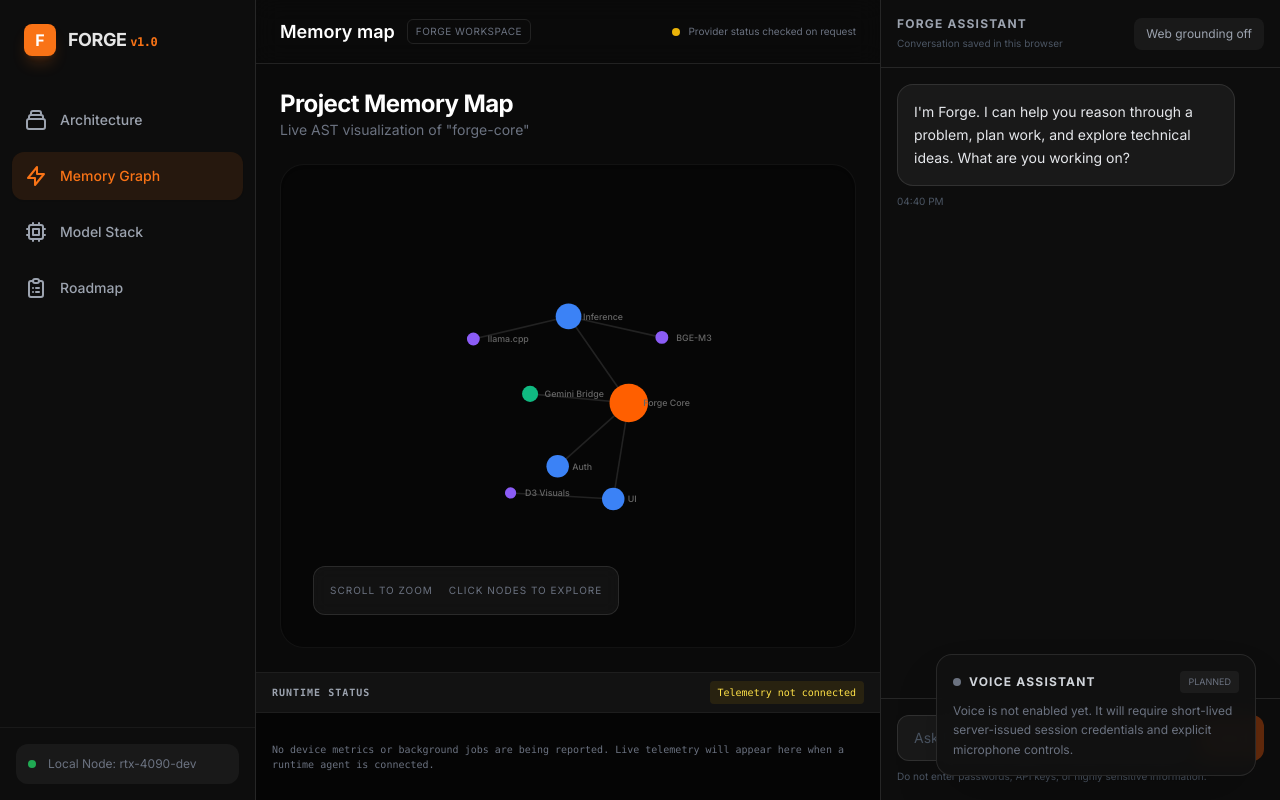
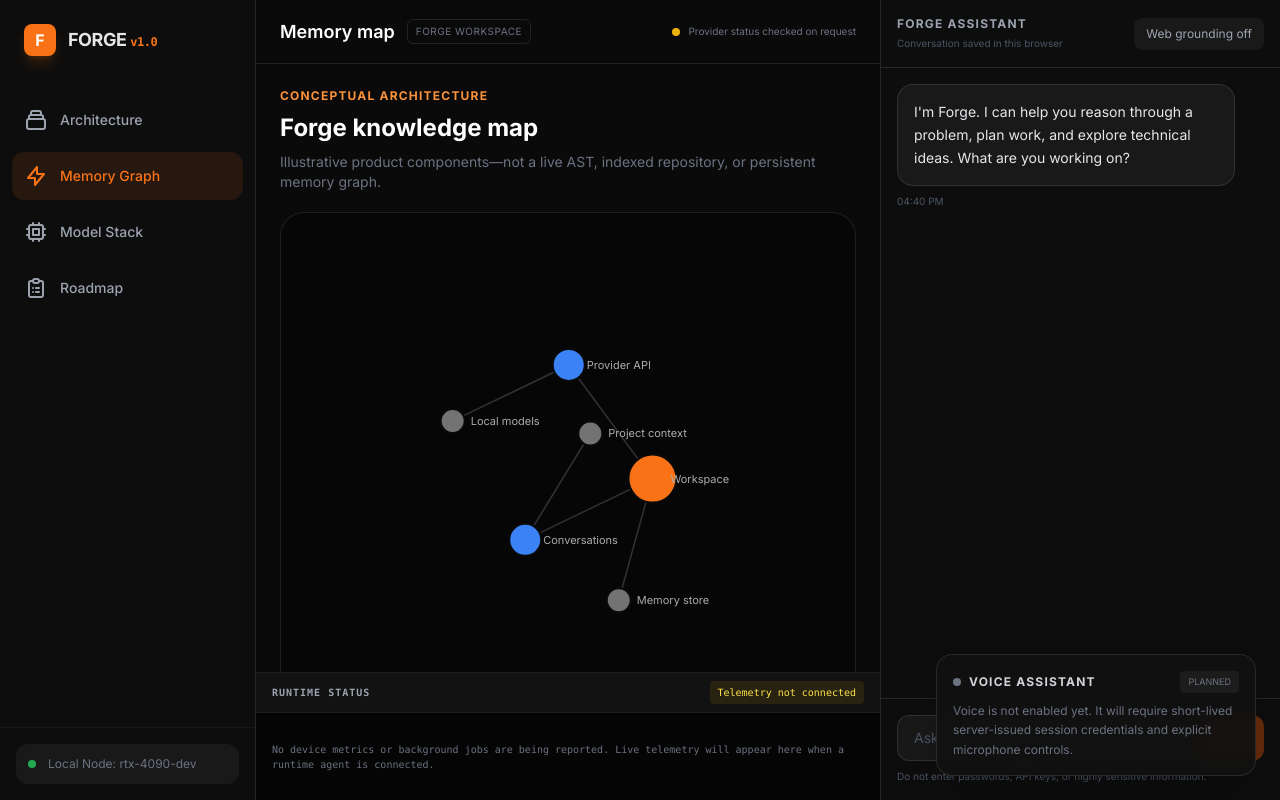
Before and after one commit to yobi369/Forged-AI-Companion, a React (Vite) app: page / in a window 1280 px wide. Both pictures are taken after a click on the button "Memory Graph". Built offline with nearby package versions, Linux system fonts and the light colour scheme.

Commit message:
fix: remove simulated capabilities from workspace views

```diff
--- a/components/MemoryGraph.tsx
+++ b/components/MemoryGraph.tsx
@@ -1,167 +1,82 @@
+import React, { useEffect, useRef, useState } from "react";
+import * as d3 from "d3";
 
-import React, { useEffect, useRef, useState } from 'react';
-import * as d3 from 'd3';
+type Node = { id: string; group: number; size: number; details: string };
 
 export const MemoryGraph: React.FC = () => {
   const svgRef = useRef<SVGSVGElement>(null);
-  const [selectedNode, setSelectedNode] = useState<any>(null);
+  const [selectedNode, setSelectedNode] = useState<Node | null>(null);
 
   useEffect(() => {
     if (!svgRef.current) return;
+    const width = Math.max(svgRef.current.clientWidth, 320);
+    const height = 520;
+    const nodes: Node[] = [
+      { id: "Workspace", group: 1, size: 24, details: "The user-facing Forge workspace. This is a conceptual product component." },
+      { id: "Conversations", group: 2, size: 16, details: "Conversation history currently persists in browser local storage." },
+      { id: "Provider API", group: 2, size: 16, details: "A server-side Gemini request adapter with bounded input validation." },
+      { id: "Memory store", group: 3, size: 12, details: "Planned: an inspectable, editable, exportable, and deletable memory store." },
+      { id: "Local models", group: 3, size: 12, details: "Planned: optional local model runtime adapters and health checks." },
+      { id: "Project context", group: 3, size: 12, details: "Planned: permissioned repository indexing with source provenance." },
+    ];
+    const links = [
+      { source: "Workspace", target: "Conversations" },
+      { source: "Workspace", target: "Provider API" },
+      { source: "Workspace", target: "Memory store" },
+      { source: "Provider API", target: "Local models" },
+      { source: "Conversations", target: "Project context" },
+    ];
 
-    const width = svgRef.current.clientWidth;
-    const height = 600;
+    const svg = d3.select(svgRef.current).attr("viewBox", [0, 0, width, height]).attr("width", width).attr("height", height);
+    svg.selectAll("*").remove();
+    const simulation = d3.forceSimulation(nodes as any)
+      .force("link", d3.forceLink(links).id((d: any) => d.id).distance(125))
+      .force("charge", d3.forceManyBody().strength(-420))
+      .force("center", d3.forceCenter(width / 2, height / 2))
+      .force("x", d3.forceX(width / 2).strength(0.08))
+      .force("y", d3.forceY(height / 2).strength(0.08));
 
-    const data = {
-      nodes: [
-        { id: 'Forge Core', group: 1, size: 24, details: 'Main entry point and orchestrator.' },
-        { id: 'Auth', group: 2, size: 14, details: 'JWT and Local storage management.' },
-        { id: 'Inference', group: 2, size: 16, details: 'LLM bridge and quantization logic.' },
-        { id: 'UI', group: 2, size: 14, details: 'React + Tailwind component library.' },
-        { id: 'llama.cpp', group: 3, size: 8, details: 'The backbone for local weights.' },
-        { id: 'BGE-M3', group: 3, size: 8, details: 'Embedding engine for project memory.' },
-        { id: 'D3 Visuals', group: 3, size: 7, details: 'Graph rendering and interaction.' },
-        { id: 'Gemini Bridge', group: 4, size: 10, details: 'High-level architectural reasoning.' },
-      ],
-      links: [
-        { source: 'Forge Core', target: 'Auth' },
-        { source: 'Forge Core', target: 'Inference' },
-        { source: 'Forge Core', target: 'UI' },
-        { source: 'Inference', target: 'llama.cpp' },
-        { source: 'Inference', target: 'BGE-M3' },
-        { source: 'UI', target: 'D3 Visuals' },
-        { source: 'Forge Core', target: 'Gemini Bridge' },
-      ]
-    };
+    const link = svg.append("g").attr("stroke", "#333").selectAll("line").data(links).join("line").attr("stroke-width", 1.5);
+    const node = svg.append("g").selectAll("circle").data(nodes).join("circle")
+      .attr("r", (d) => d.size)
+      .attr("fill", (d) => d.group === 1 ? "#f97316" : d.group === 2 ? "#3b82f6" : "#737373")
+      .attr("stroke", "#0a0a0a").attr("stroke-width", 2).attr("cursor", "pointer")
+      .on("click", (_event, d) => setSelectedNode(d))
+      .call(d3.drag<SVGCircleElement, Node>()
+        .on("start", (event) => { if (!event.active) simulation.alphaTarget(0.25).restart(); event.subject.fx = event.subject.x; event.subject.fy = event.subject.y; })
+        .on("drag", (event) => { event.subject.fx = event.x; event.subject.fy = event.y; })
+        .on("end", (event) => { if (!event.active) simulation.alphaTarget(0); event.subject.fx = null; event.subject.fy = null; }));
+    const labels = svg.append("g").selectAll("text").data(nodes).join("text")
+      .text((d) => d.id).attr("font-size", "11px").attr("dx", 18).attr("dy", 4).attr("fill", "#aaa").attr("pointer-events", "none");
 
-    const svg = d3.select(svgRef.current)
-      .attr('width', width)
-      .attr('height', height)
-      .attr('viewBox', [0, 0, width, height]);
-
-    svg.selectAll("*").remove();
-
-    const simulation = d3.forceSimulation(data.nodes as any)
-      .force('link', d3.forceLink(data.links).id((d: any) => d.id).distance(120))
-      .force('charge', d3.forceManyBody().strength(-400))
-      .force('center', d3.forceCenter(width / 2, height / 2))
-      .force('x', d3.forceX(width / 2).strength(0.1))
-      .force('y', d3.forceY(height / 2).strength(0.1));
-
-    const link = svg.append('g')
-      .attr('stroke', '#222')
-      .selectAll('line')
-      .data(data.links)
-      .join('line')
-      .attr('stroke-width', 2);
-
-    const node = svg.append('g')
-      .selectAll('circle')
-      .data(data.nodes)
-      .join('circle')
-      .attr('r', (d: any) => d.size)
-      .attr('fill', (d: any) => {
-        if (d.group === 1) return '#ff5f00';
-        if (d.group === 2) return '#3b82f6';
-        if (d.group === 3) return '#8b5cf6';
-        return '#10b981';
-      })
-      .attr('cursor', 'pointer')
-      .on('click', (event, d) => setSelectedNode(d))
-      .call(d3.drag<SVGCircleElement, any>()
-        .on('start', dragstarted)
-        .on('drag', dragged)
-        .on('end', dragended));
-
-    const labels = svg.append('g')
-      .selectAll('text')
-      .data(data.nodes)
-      .join('text')
-      .text((d: any) => d.id)
-      .attr('font-size', '11px')
-      .attr('dx', 18)
-      .attr('dy', 4)
-      .attr('fill', '#666')
-      .attr('class', 'pointer-events-none font-medium');
-
-    simulation.on('tick', () => {
-      link
-        .attr('x1', (d: any) => d.source.x)
-        .attr('y1', (d: any) => d.source.y)
-        .attr('x2', (d: any) => d.target.x)
-        .attr('y2', (d: any) => d.target.y);
-
-      node
-        .attr('cx', (d: any) => d.x)
-        .attr('cy', (d: any) => d.y);
-
-      labels
-        .attr('x', (d: any) => d.x)
-        .attr('y', (d: any) => d.y);
+    simulation.on("tick", () => {
+      link.attr("x1", (d: any) => d.source.x).attr("y1", (d: any) => d.source.y).attr("x2", (d: any) => d.target.x).attr("y2", (d: any) => d.target.y);
+      node.attr("cx", (d: any) => d.x).attr("cy", (d: any) => d.y);
+      labels.attr("x", (d: any) => d.x).attr("y", (d: any) => d.y);
     });
-
-    function dragstarted(event: any) {
-      if (!event.active) simulation.alphaTarget(0.3).restart();
-      event.subject.fx = event.subject.x;
-      event.subject.fy = event.subject.y;
-    }
-
-    function dragged(event: any) {
-      event.subject.fx = event.x;
-      event.subject.fy = event.y;
-    }
-
-    function dragended(event: any) {
-      if (!event.active) simulation.alphaTarget(0);
-      event.subject.fx = null;
-      event.subject.fy = null;
-    }
-
     return () => simulation.stop();
   }, []);
 
   return (
-    <div className="w-full h-full relative flex flex-col">
-      <div className="flex items-center justify-between mb-6">
-        <div>
-          <h3 className="text-2xl font-bold text-white tracking-tight">Project Memory Map</h3>
-          <p className="text-sm text-gray-500">Live AST visualization of "forge-core"</p>
-        </div>
+    <section className="flex h-full min-h-[520px] flex-col">
+      <div className="mb-5">
+        <p className="text-xs font-bold uppercase tracking-widest text-orange-400">Conceptual architecture</p>
+        <h2 className="mt-2 text-2xl font-bold text-white">Forge knowledge map</h2>
+        <p className="mt-2 text-sm text-gray-500">Illustrative product components—not a live AST, indexed repository, or persistent memory graph.</p>
       </div>
-
-      <div className="flex-1 bg-black/40 border border-white/5 rounded-3xl overflow-hidden relative shadow-inner">
-        <svg ref={svgRef} className="w-full h-full"></svg>
-
+      <div className="relative min-h-[520px] flex-1 overflow-hidden rounded-3xl border border-white/10 bg-black/30">
+        <svg ref={svgRef} className="h-full min-h-[520px] w-full" />
         {selectedNode && (
-          <div className="absolute top-6 right-6 w-72 p-6 rounded-2xl bg-black/80 backdrop-blur-xl border border-white/10 shadow-2xl animate-in fade-in slide-in-from-right-4">
-            <div className="flex justify-between items-start mb-4">
-              <h4 className="text-lg font-bold text-white">{selectedNode.id}</h4>
-              <button onClick={() => setSelectedNode(null)} className="text-gray-500 hover:text-white">&times;</button>
+          <div className="absolute right-4 top-4 w-64 rounded-2xl border border-white/10 bg-[#111]/95 p-5 shadow-2xl">
+            <div className="flex items-start justify-between gap-3">
+              <h3 className="font-semibold text-white">{selectedNode.id}</h3>
+              <button onClick={() => setSelectedNode(null)} aria-label="Close details" className="text-gray-400 hover:text-white">×</button>
             </div>
-            <p className="text-sm text-gray-400 mb-6 leading-relaxed">{selectedNode.details}</p>
-            <div className="space-y-4">
-              <div className="flex justify-between text-xs">
-                <span className="text-gray-500">Complexity Score</span>
-                <span className="text-orange-500 font-mono">0.42</span>
-              </div>
-              <div className="flex justify-between text-xs">
-                <span className="text-gray-500">Git Stability</span>
-                <span className="text-green-500">High</span>
-              </div>
-              <button className="w-full py-2 bg-white/5 border border-white/10 rounded-lg text-xs font-bold hover:bg-orange-600 transition-colors">
-                View Source AST
-              </button>
-            </div>
+            <p className="mt-3 text-xs leading-relaxed text-gray-400">{selectedNode.details}</p>
           </div>
         )}
-
-        {!selectedNode && (
-          <div className="absolute bottom-8 left-8 p-4 bg-white/5 backdrop-blur rounded-xl border border-white/10 text-[10px] text-gray-500 uppercase tracking-widest flex gap-4">
-            <span>Scroll to Zoom</span>
-            <span>Click nodes to explore</span>
-          </div>
-        )}
+        <p className="absolute bottom-4 left-4 rounded-lg bg-black/70 px-3 py-2 text-[10px] uppercase tracking-wider text-gray-500">Select a node to inspect · Drag to rearrange</p>
       </div>
-    </div>
+    </section>
   );
 };
```
